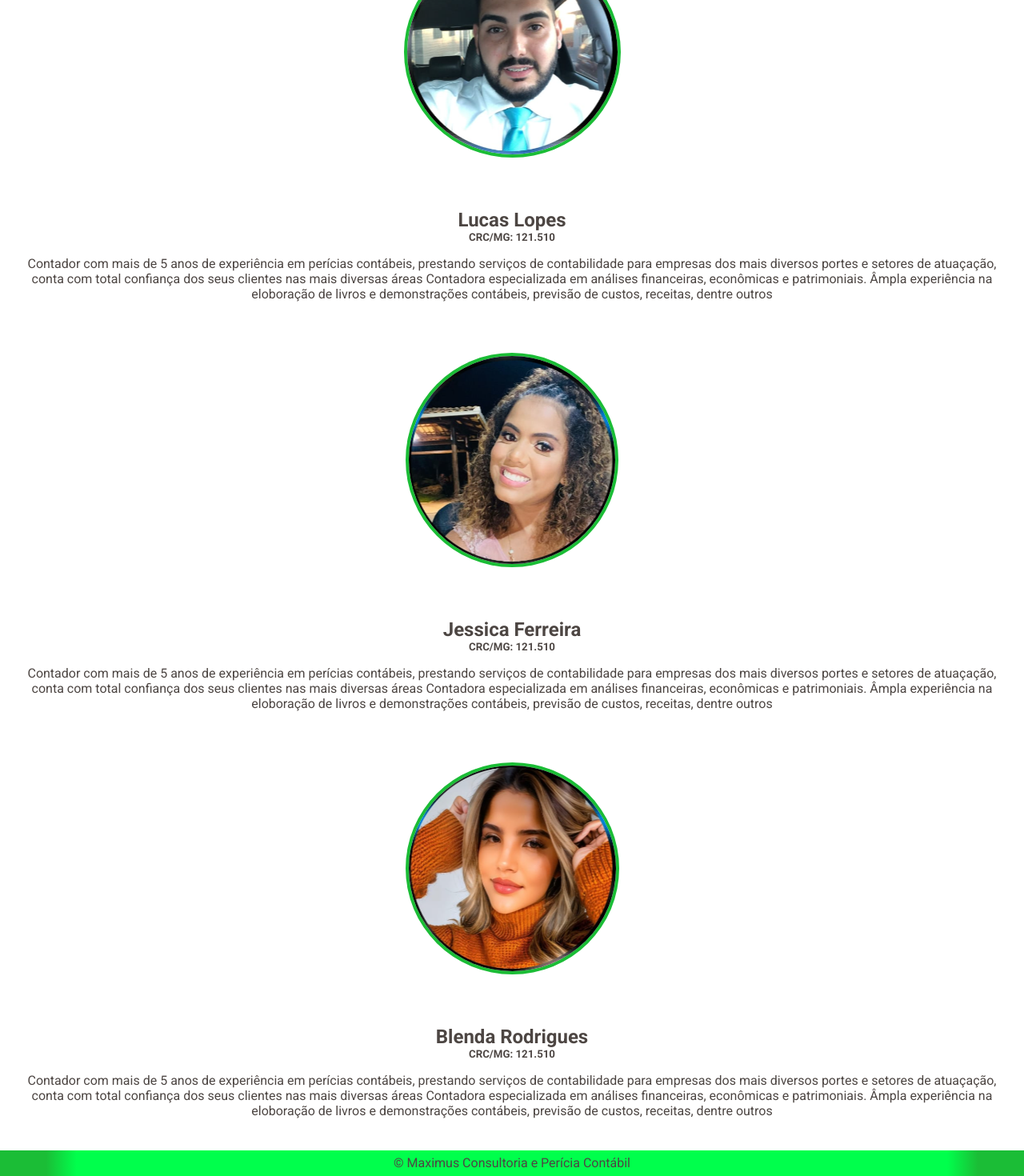
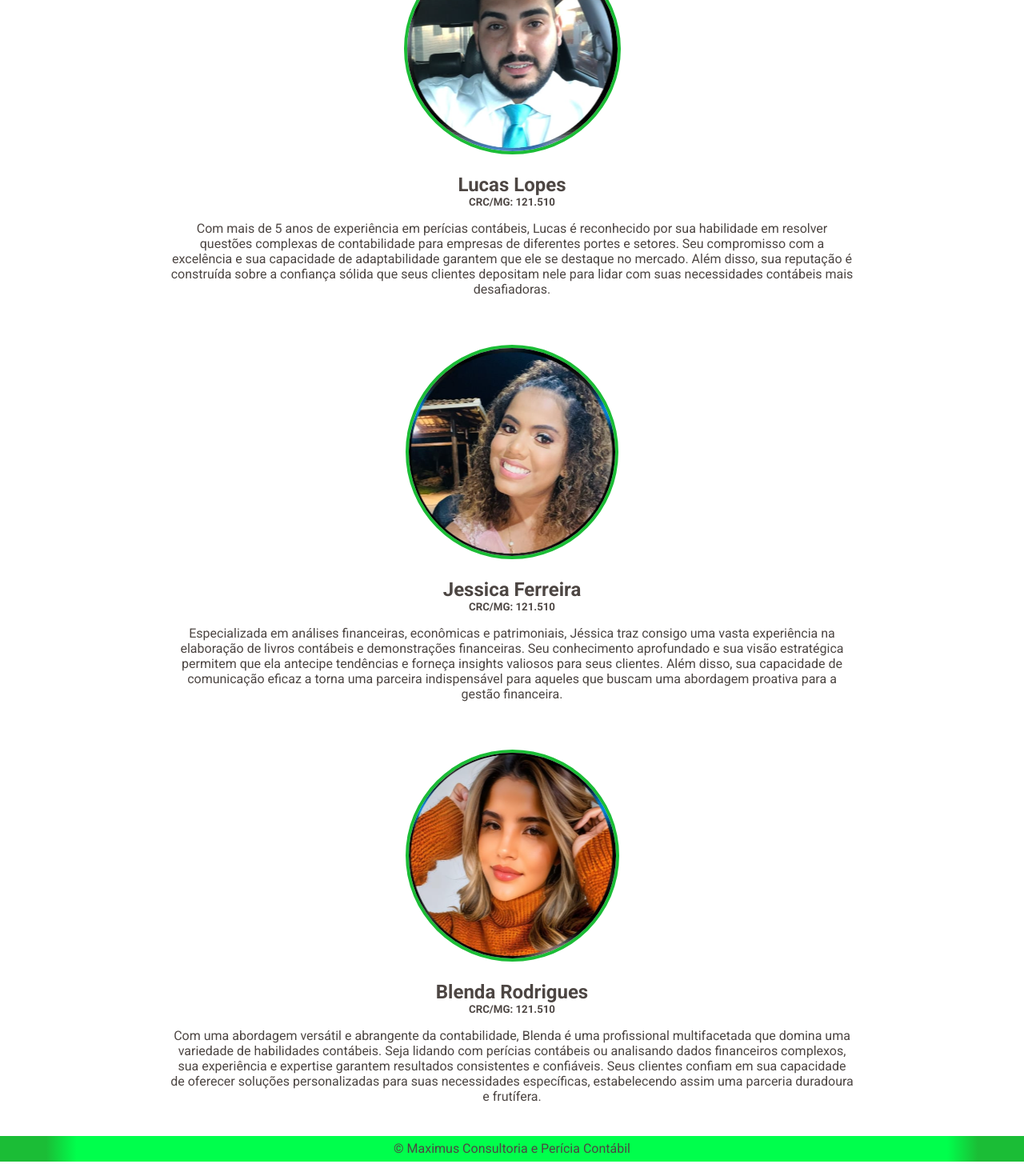
Before and after one commit to Fafaew/consultoria-maximus-react, a React (Create React App) app: page /about/team in a window 1280 px wide. Shown: the part 818-2288 px from the top of the page at 80% size. Built offline with nearby package versions, Linux system fonts and the light colour scheme.

Commit message:
Team update team description

```diff
--- a/src/Components/Team/Team.jsx
+++ b/src/Components/Team/Team.jsx
@@ -12,21 +12,21 @@ const Team = () => {;
         <img src={LucasImg} alt='Foto Contador' className={styles.teamImages} />
         <h2 className={styles.TeamSubtitle}>Lucas Lopes </h2>
         <h5 className={styles.TeamSubtitle}>CRC/MG: 121.510 </h5>
-        <p className={styles.TeamDescription}>Contador com mais de 5 anos de experiência em perícias contábeis, prestando serviços de contabilidade para empresas dos mais diversos portes e setores de atuaçação, conta com total confiança dos seus clientes nas mais diversas áreas Contadora especializada em análises financeiras, econômicas e patrimoniais. Âmpla experiência na eloboração de livros e demonstrações contábeis, previsão de custos, receitas, dentre outros
+        <p className={styles.TeamDescription}>Com mais de 5 anos de experiência em perícias contábeis, Lucas é reconhecido por sua habilidade em resolver questões complexas de contabilidade para empresas de diferentes portes e setores. Seu compromisso com a excelência e sua capacidade de adaptabilidade garantem que ele se destaque no mercado. Além disso, sua reputação é construída sobre a confiança sólida que seus clientes depositam nele para lidar com suas necessidades contábeis mais desafiadoras.
         </p>
       </div>
       <div className={styles.teamWrapper}>
         <img src={JessicaImg} alt='Foto Contador' className={styles.teamImages} />
         <h2 className={styles.TeamSubtitle}>Jessica Ferreira </h2>
         <h5 className={styles.TeamSubtitle}>CRC/MG: 121.510 </h5>
-        <p className={styles.TeamDescription}>Contador com mais de 5 anos de experiência em perícias contábeis, prestando serviços de contabilidade para empresas dos mais diversos portes e setores de atuaçação, conta com total confiança dos seus clientes nas mais diversas áreas Contadora especializada em análises financeiras, econômicas e patrimoniais. Âmpla experiência na eloboração de livros e demonstrações contábeis, previsão de custos, receitas, dentre outros
+        <p className={styles.TeamDescription}> Especializada em análises financeiras, econômicas e patrimoniais, Jéssica traz consigo uma vasta experiência na elaboração de livros contábeis e demonstrações financeiras. Seu conhecimento aprofundado e sua visão estratégica permitem que ela antecipe tendências e forneça insights valiosos para seus clientes. Além disso, sua capacidade de comunicação eficaz a torna uma parceira indispensável para aqueles que buscam uma abordagem proativa para a gestão financeira.
         </p>
       </div>
       <div className={styles.teamWrapper}>
         <img src={BlendaImg} alt='Foto Contador' className={styles.teamImages} />
         <h2 className={styles.TeamSubtitle}>Blenda Rodrigues </h2>
         <h5 className={styles.TeamSubtitle}>CRC/MG: 121.510 </h5>
-        <p className={styles.TeamDescription}>Contador com mais de 5 anos de experiência em perícias contábeis, prestando serviços de contabilidade para empresas dos mais diversos portes e setores de atuaçação, conta com total confiança dos seus clientes nas mais diversas áreas Contadora especializada em análises financeiras, econômicas e patrimoniais. Âmpla experiência na eloboração de livros e demonstrações contábeis, previsão de custos, receitas, dentre outros
+        <p className={styles.TeamDescription}>Com uma abordagem versátil e abrangente da contabilidade, Blenda é uma profissional multifacetada que domina uma variedade de habilidades contábeis. Seja lidando com perícias contábeis ou analisando dados financeiros complexos, sua experiência e expertise garantem resultados consistentes e confiáveis. Seus clientes confiam em sua capacidade de oferecer soluções personalizadas para suas necessidades específicas, estabelecendo assim uma parceria duradoura e frutífera.
         </p>
       </div>
     </div>
--- a/src/Components/Team/Team.module.scss
+++ b/src/Components/Team/Team.module.scss
@@ -2,7 +2,6 @@
 @import '../../FunctionStyles/variables';
 
 .teamContainer {
-
   padding: 40px 32px;
   color: $primaryColor;
   margin-top: 2rem;
@@ -32,7 +31,7 @@
     border-radius: 50%;
     border: 4px solid $secondaryColor;
     display: block;
-    margin: 4rem auto;
+    margin: 60px auto 24px auto;
   }
 
   .teamWrapper {
@@ -40,6 +39,11 @@
 
     .TeamDescription {
       margin-top: 1rem;
+      padding: 0 16px;
+
+      @include media-lg {
+        padding:0 180px
+      }
     }
   }
 }
```
